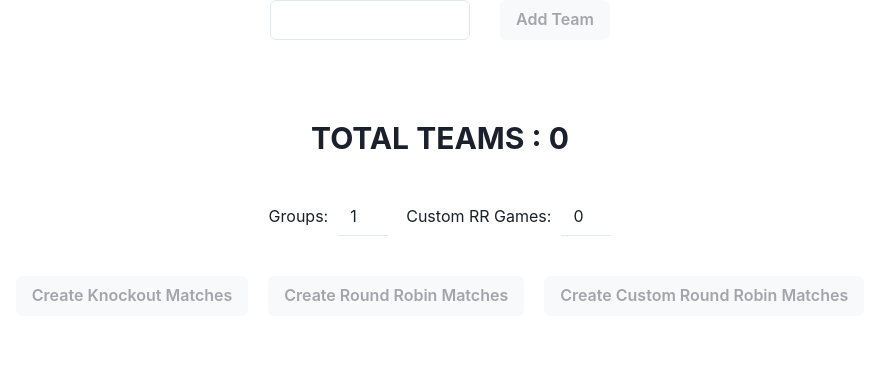
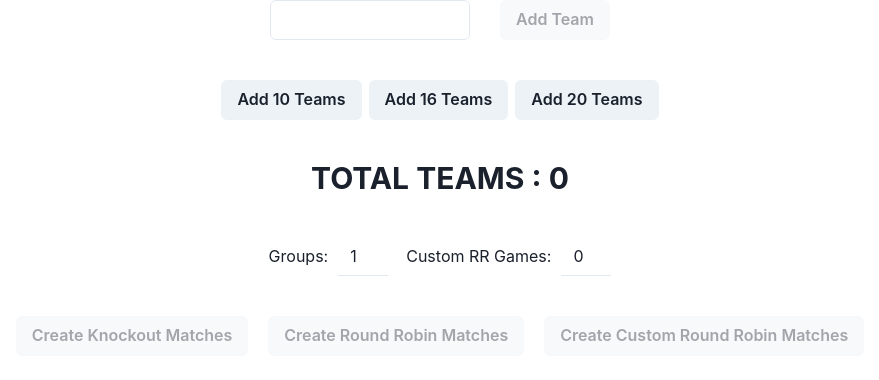
Before and after one commit to mihir254/Matches, a Next.js app: page /draws in a window 1280 px wide. Shown: the top 380 px of the page, without its empty margins (200-1079 px from the left). Built offline with nearby package versions, Linux system fonts and the light colour scheme.

Commit message:
added sample teams

```diff
--- a/src/pages/draws.tsx
+++ b/src/pages/draws.tsx
@@ -107,6 +107,10 @@ const Draws = () => {
         return matches;
     };
 
+    const addRandomTeams = (numberOfTeams: number) => {
+        const newTeams = Array.from({ length:numberOfTeams }, (_, i) => `Team ${i + 1}`);
+        setTeams(newTeams);
+    }
 
     return (
         <Flex direction={"column"} gap={"40px"} width={"100%"} alignItems={"center"}>
@@ -114,11 +118,17 @@ const Draws = () => {
                 <Input width={"200px"} name="team" value={team} onChange={(event: ChangeEvent<HTMLInputElement>) => setTeam(event.target.value)}/>
                 <Button isDisabled={team === ""} onClick={saveTeam}>Add Team</Button>
             </Flex>
-            <Flex gap={"7px"} maxWidth={{base:"90%", md: "50%"}} wrap={"wrap"} justifyContent={"center"}>
+            {teams.length === 0 && <Flex gap={"7px"}>
+                <Button onClick={() => addRandomTeams(10)}>Add 10 Teams</Button>
+                <Button onClick={() => addRandomTeams(16)}>Add 16 Teams</Button>
+                <Button onClick={() => addRandomTeams(20)}>Add 20 Teams</Button>
+            </Flex>}
+            {teams.length > 0 && <Flex gap={"7px"} maxWidth={{base:"90%", md: "50%"}} wrap={"wrap"} justifyContent={"center"}>
                 {teams.map((team, index) => (
                     <Button key={index} onClick={() => setTeams(prev => prev.filter(t => t !== team))}>{team} <IoIosClose/></Button>
                 ))}
-            </Flex>
+                <Button colorScheme='red' onClick={() => {setTeams([]); setgroups(1); setCustom(0); setLots([])}}>Clear</Button>
+            </Flex>}
             <Heading size={{base: "sm", lg: "lg"}}>TOTAL TEAMS : { teams.length }</Heading>
             <Flex gap={"10px"} alignItems={"center"}>
                 <Text>Groups: </Text>
@@ -131,7 +141,7 @@ const Draws = () => {
                 <Button isDisabled={teams.length === 0} onClick={() => setLots(createRoundRobinMatches())}>Create Round Robin Matches</Button>
                 <Button isDisabled={teams.length === 0} onClick={() => setLots(createCustomRoundRobinMatches())}>Create Custom Round Robin Matches</Button>
             </Flex>
-            {lots && lots.length > 0 && <Flex gap={"7px"} bgColor="whitesmoke" rounded={"md"} p={{base: 5, lg: 10}} shadow={"sm"}
+            {teams.length > 0 && lots && lots.length > 0 && <Flex gap={"7px"} bgColor="whitesmoke" rounded={"md"} p={{base: 5, lg: 10}} shadow={"sm"}
                 maxWidth={{base:"90%", md: "50%"}} wrap={"wrap"}>
                 {lots.map((lot, ind) => (
                     <Flex gap={"7px"} key={ind} wrap={"wrap"} alignItems={"center"} justifyContent={"center"}>
```
